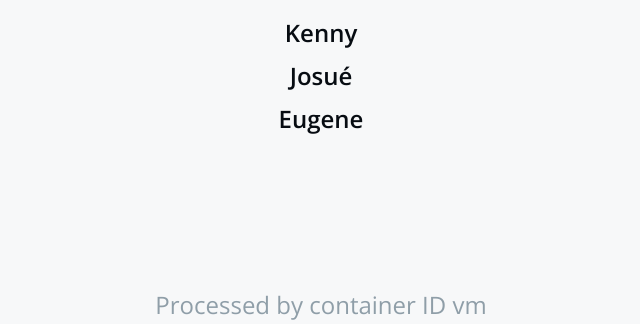
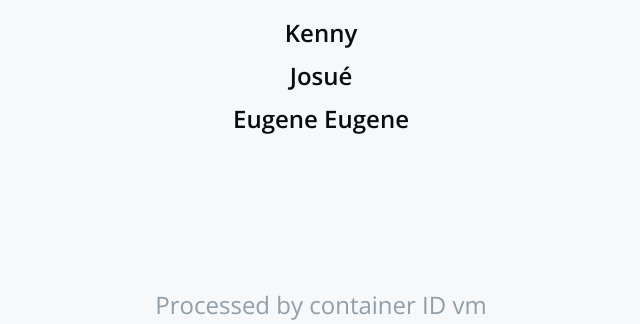
Before and after one commit to josueeegm/Project-1-Multi-Stack-DevOps-Infrastructure-Automation-EKJ-, a Flask app: page /vote in a window 1280 px wide. Shown: the part 379-703 px from the top of the page, without its empty margins (319-959 px from the left). Run offline with Flask 3, Linux system fonts and the light colour scheme; some libraries are stand-ins or nearby versions.

Commit message:
modified vote html file

```diff
--- a/vote/templates/index.html
+++ b/vote/templates/index.html
@@ -35,6 +35,7 @@
             </li>
             <li>
               <a href="https://github.com/u-gin" target="_blank">Eugene</a>
+              <a href="https://github.com/u-gin" target="_blank">Eugene</a>
               <!-- <a href="https://github.com/u-gin" target="_blank">GitHub</a> -->
             </li>
           </ul>
```
